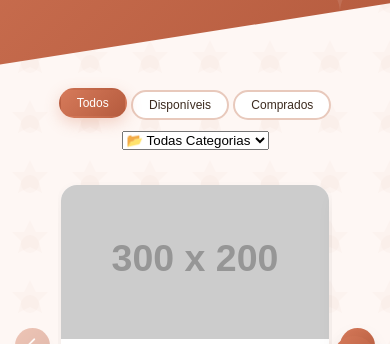
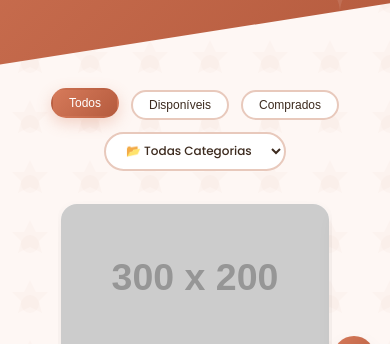
Before and after one commit to MessiasSj/lista-presentes-casamento, a plain HTML site: page index.html in a window 390 px wide. Shown: the part 446-790 px from the top of the page. Drawn offline with nearby package versions, Linux system fonts and the light colour scheme; no server answers; placeholder pictures from the web are drawn by us.

Commit message:
Update style.css

```diff
--- a/css/style.css
+++ b/css/style.css
@@ -947,3 +947,112 @@ footer p {
         font-size: 1.1rem;
     }
 }
+/* Estilos para categoria no card */
+.presente-categoria {
+    font-size: 0.7rem;
+    color: var(--text-light);
+    margin-bottom: 3px;
+    display: flex;
+    align-items: center;
+    gap: 4px;
+}
+
+.presente-categoria i {
+    font-size: 0.65rem;
+}
+
+/* Novos estilos para os filtros */
+.filters {
+    display: flex;
+    justify-content: space-between;
+    align-items: center;
+    gap: 20px;
+    margin-bottom: 30px;
+    flex-wrap: wrap;
+}
+
+.filter-group {
+    display: flex;
+    gap: 12px;
+    align-items: center;
+    flex-wrap: wrap;
+}
+
+.filter-btn {
+    padding: 8px 22px;
+    background: white;
+    border: 2px solid var(--terra-cota-border);
+    border-radius: 30px;
+    cursor: pointer;
+    transition: 0.3s;
+    font-size: 0.85rem;
+    color: var(--text-dark);
+    font-weight: 500;
+}
+
+.filter-btn.active,
+.filter-btn:hover {
+    background: linear-gradient(135deg, var(--terra-cota-primary), var(--terra-cota-dark));
+    border-color: transparent;
+    color: white;
+    transform: translateY(-2px);
+    box-shadow: 0 5px 15px rgba(214, 122, 90, 0.3);
+}
+
+.category-select {
+    padding: 8px 20px;
+    background: white;
+    border: 2px solid var(--terra-cota-border);
+    border-radius: 30px;
+    cursor: pointer;
+    transition: 0.3s;
+    font-size: 0.85rem;
+    color: var(--text-dark);
+    font-weight: 500;
+    font-family: 'Poppins', sans-serif;
+    outline: none;
+    min-width: 180px;
+}
+
+.category-select:hover {
+    border-color: var(--terra-cota-primary);
+    transform: translateY(-1px);
+}
+
+.category-select:focus {
+    border-color: var(--terra-cota-primary);
+    box-shadow: 0 0 0 3px rgba(214, 122, 90, 0.1);
+}
+
+/* Responsivo */
+@media (max-width: 768px) {
+    .filters {
+        flex-direction: column;
+        gap: 12px;
+    }
+
+    .filter-group {
+        justify-content: center;
+    }
+
+    .category-select {
+        width: 100%;
+        min-width: auto;
+    }
+}
+
+@media (max-width: 480px) {
+    .filter-btn {
+        padding: 6px 16px;
+        font-size: 0.75rem;
+    }
+
+    .category-select {
+        padding: 8px 16px;
+        font-size: 0.75rem;
+    }
+
+    .presente-categoria {
+        font-size: 0.65rem;
+    }
+}
```
